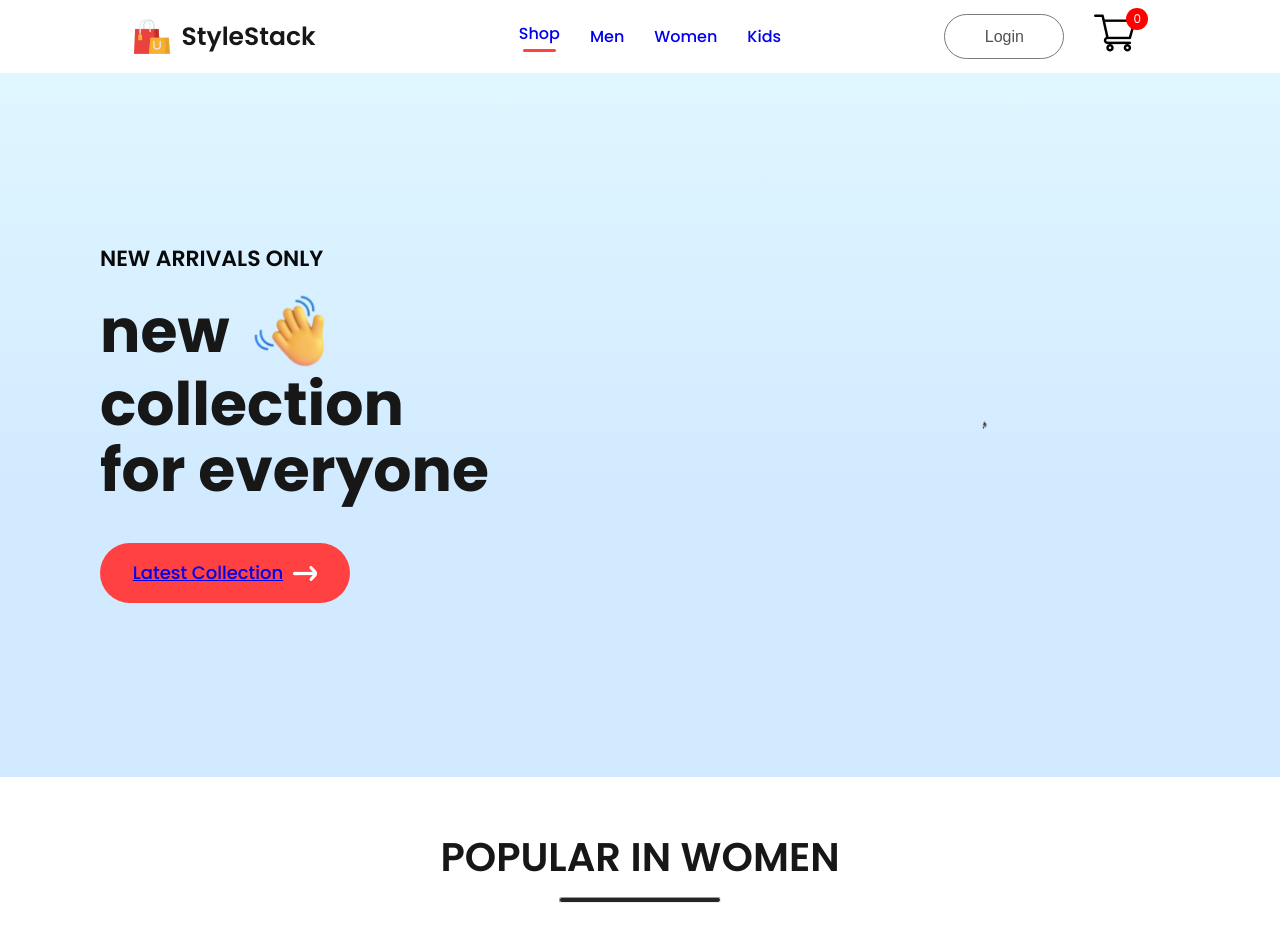
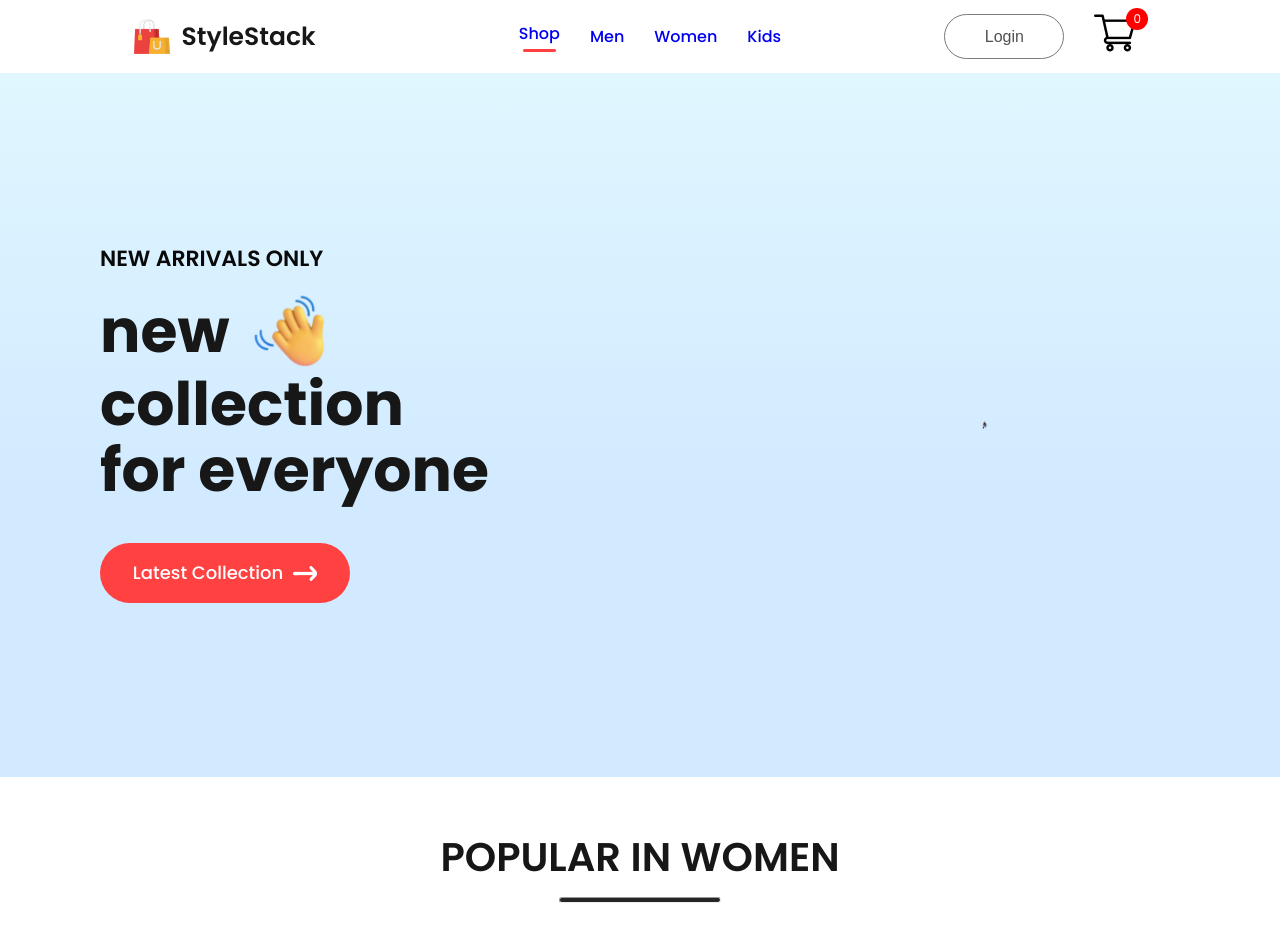
Before and after one commit to PrakashYalla2706/ECommerce, a React (Create React App) app in the folder frontend/: page / in a window 1280 px wide. Shown: the top 942 px of the page. Built offline with nearby package versions, Linux system fonts and the light colour scheme; no server answers.

Commit message:
Update Hero.css

```diff
--- a/frontend/src/Components/Hero/Hero.css
+++ b/frontend/src/Components/Hero/Hero.css
@@ -44,6 +44,10 @@
     color: white;
     font-size: 22px;
     font-weight: 500;
+}
+.hero-latest-btn a{
+    text-decoration: none;
+    color: white;
 }
 .hero-right{
     flex: 1;
```
